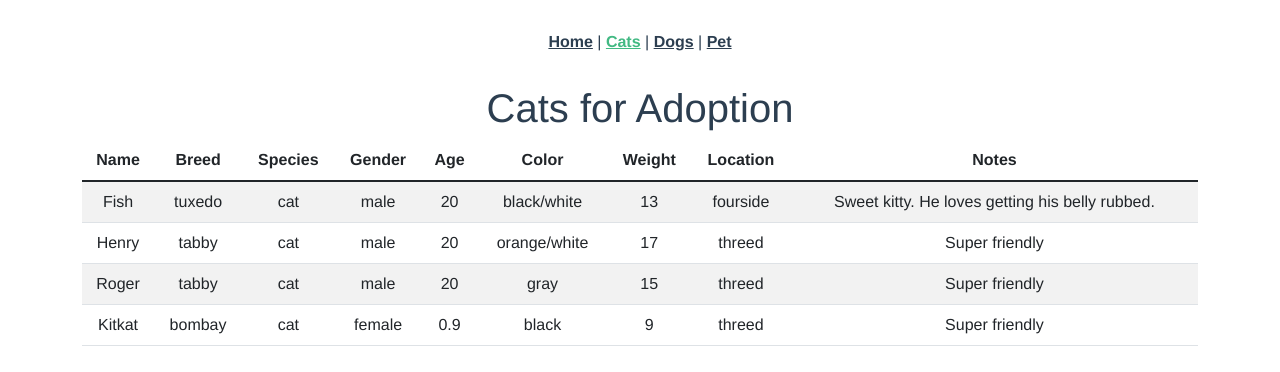
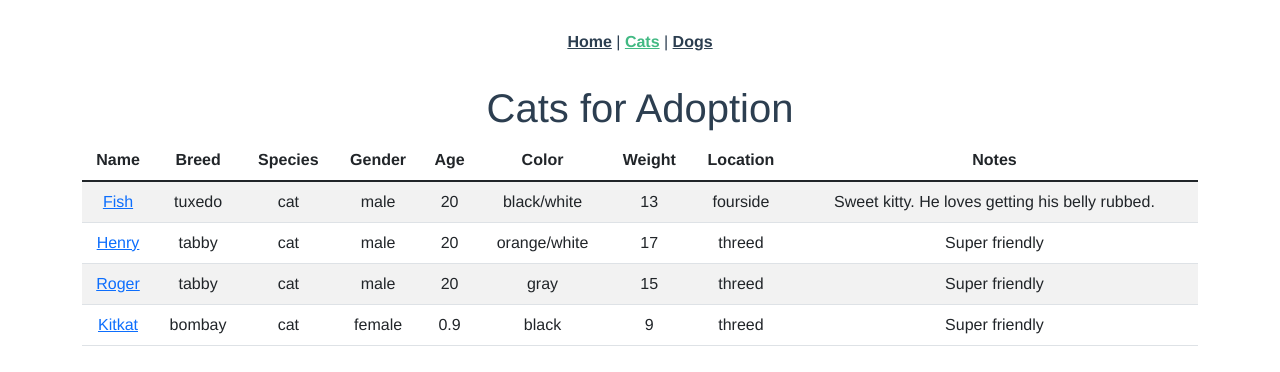
Before and after one commit to msmithboise/vue-adopt-pets, a Vue app: page /cats in a window 1280 px wide. Shown: the top 372 px of the page. Built offline with nearby package versions, Linux system fonts and the light colour scheme.

Commit message:
setting up links

```diff
--- a/src/App.vue
+++ b/src/App.vue
@@ -3,8 +3,7 @@
     <div id="nav">
       <router-link to="/">Home</router-link> |
       <router-link to="/cats">Cats</router-link> |
-      <router-link to="/dogs">Dogs</router-link> |
-      <router-link to="/pet">Pet</router-link>
+      <router-link to="/dogs">Dogs</router-link>
     </div>
 
     <b-container>
--- a/src/router/index.js
+++ b/src/router/index.js
@@ -24,7 +24,7 @@ const routes = [
     component: Dogs
   },
   {
-    path: '/pet',
+    path: '/pets/:id',
     name: 'pet',
     component: Pet
   }
--- a/src/views/Cats.vue
+++ b/src/views/Cats.vue
@@ -1,7 +1,12 @@
 <template>
   <div>
     <h1>Cats for Adoption</h1>
-    <b-table striped hover :items="cats"></b-table>
+    <b-table striped hover :items="cats">
+      <template #cell(name)="data">
+        <!-- `data.value` is the value after formatted by the Formatter -->
+        <router-link :to="`/pets/${data.index}`">{{ data.value }}</router-link>
+      </template>
+    </b-table>
   </div>
 </template>
 
```
